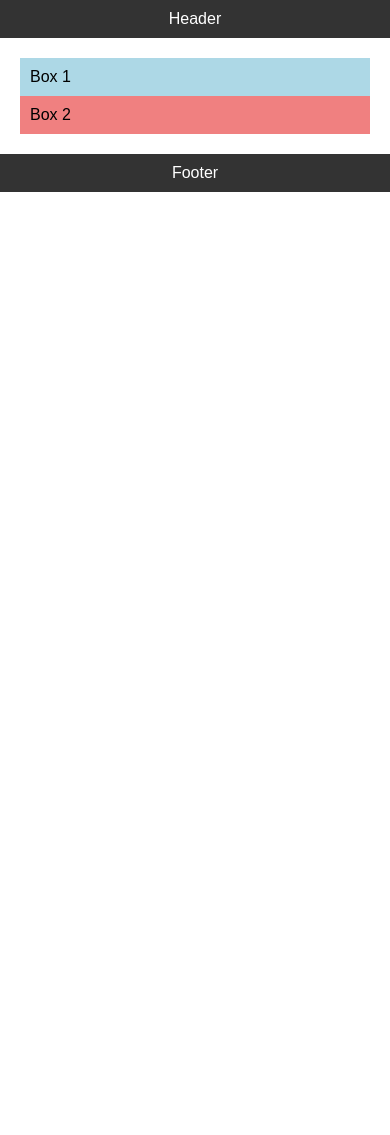
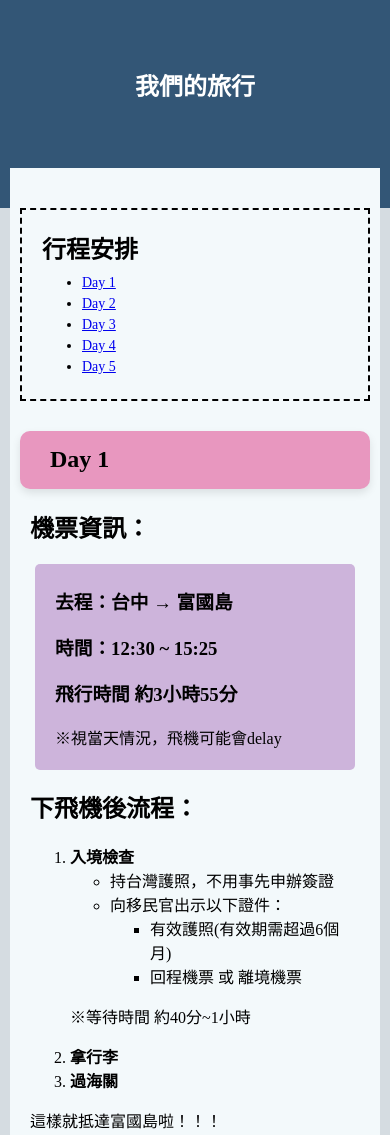
Before and after one commit to Angela0405/my-website, a plain HTML site: page index.html in a window 390 px wide. Shown: the top 1135 px of the page. Before the commit the page ends 844 px from the top, so only its background shows below. Drawn offline with Linux system fonts and the light colour scheme.

Commit message:
Add files via upload

```diff
--- a/index.html
+++ b/index.html
@@ -3,46 +3,74 @@
 <head>
     <meta charset="UTF-8">
     <meta name="viewport" content="width=device-width, initial-scale=1.0">
-    <title>Responsive Web</title>
-    <style>
-        body {
-            font-family: Arial, sans-serif;
-            margin: 0;
-            padding: 0;
-        }
-        header, footer {
-            background-color: #333;
-            color: #fff;
-            text-align: center;
-            padding: 10px 0;
-        }
-        main {
-            padding: 20px;
-        }
-        .container {
-            display: flex;
-            flex-wrap: wrap;
-        }
-        .box {
-            flex: 1 1 50%;
-            padding: 10px;
-            box-sizing: border-box;
-        }
-        @media (max-width: 768px) {
-            .box {
-                flex: 1 1 100%;
-            }
-        }
-    </style>
+    <title>富國島之旅</title>
+    <link rel="stylesheet" href="style.css">
 </head>
 <body>
-    <header>Header</header>
-    <main>
-        <div class="container">
-            <div class="box" style="background-color: lightblue;">Box 1</div>
-            <div class="box" style="background-color: lightcoral;">Box 2</div>
+    <div class="title">
+        <h1>我們的旅行</h1>
+    </div>
+    <div class="container">
+        <div class="daily">
+            <h2>行程安排</h2>
+            <ul>
+                <li><a href="#D1">Day 1</a></li>
+                <li><a href="#D2">Day 2</a></li>
+                <li><a href="#D3">Day 3</a></li>
+                <li><a href="#D4">Day 4</a></li>
+                <li><a href="#D5">Day 5</a></li>
+            </ul>
         </div>
-    </main>
-    <footer>Footer</footer>
+        <div class="content">
+            <div id="D1" class="D1">
+                <h1>Day 1</h1>
+            </div>
+            <div class="content1">
+                <h2><b>機票資訊：</b></h2>
+                <div class="content11">
+                    <h3><b>去程：台中 → 富國島</b></h3>
+                    <h3><b>時間：12:30 ~ 15:25</b></h3>
+                    <h3><b>飛行時間 約3小時55分</b></h3>
+                    <p>※視當天情況，飛機可能會delay</p>
+                </div>
+            </div>
+            <div class="content2">
+                <h2><b>下飛機後流程：</b></h2>
+                <ol>
+                    <li><b>入境檢查</b>
+                        <ul>
+                            <li>持台灣護照，不用事先申辦簽證</li>
+                            <li>向移民官出示以下證件：
+                                <ul>
+                                    <li>有效護照(有效期需超過6個月)</li>
+                                    <li>回程機票 或 離境機票</li>
+                                </ul>
+                            </li>
+                        </ul>
+                    </li>
+                    <p>※等待時間 約40分~1小時</p>
+                    <li><b>拿行李</b></li>
+                    <li><b>過海關</b></li>
+                </ol></b>
+                <p>這樣就抵達富國島啦！！！</p>
+            </div>
+
+            <div id="D2" class="D2">
+                <h1>Day 2</h1>
+            </div>
+
+            <div id="D3" class="D3">
+                <h1>Day 3</h1>
+            </div>
+
+            <div id="D4" class="D4">
+                <h1>Day 4</h1>
+            </div>
+
+            <div id="D5" class="D5">
+                <h1>Day 5</h1>
+            </div>
+        </div>
+    </div>
 </body>
 </html>
--- /dev/null
+++ b/style.css
@@ -0,0 +1,138 @@
+body{
+    background-color: #d5dce1;
+    margin: 0;
+    padding: 0;
+}
+
+.title{
+    background-color: #335676;
+    color: white;
+    height: 13em;
+    margin: 0;
+    padding: 0;
+    display: flex;
+    justify-content: center;
+    align-items: center;
+    text-align: center;
+}
+
+.title h1{
+    font-size: 50px;
+    position: relative;
+    top: -20px;
+}
+
+.container{
+    background-color: #f3f9fb;
+    margin: -40px 120px; /* 上下左右都有間隔 */
+    padding: 20px; /* 設置內邊距 */
+}
+
+.daily{
+    border: 2px dashed black;
+    margin-top: 30px;
+    margin-right: 50em;
+}
+
+.daily h2{
+    margin-left: 20px;
+}
+.daily ul{
+    margin-left: 20px;
+    font-size: 20px;
+    position: relative;
+    top: -10px;
+}
+.daily ul li {
+    margin-bottom: 5px;
+}
+
+.D1, .D2, .D3, .D4, .D5{
+    background-color: #E897BF;
+    padding-bottom: 1px;
+    border-radius: 10px; /* 圓角 */
+    box-shadow: 0 4px 8px rgba(0, 0, 0, 0.1); /* 添加陰影效果 */
+    position: relative;
+
+}
+.D1 h1, .D2 h1, .D3 h1, .D4 h1, .D5 h1{
+    font-size: 50px;
+    margin: 30px;
+    position: relative;
+    top: 15px;
+}
+
+.content1, .content2{
+    background-color: #f3f9fb;
+    /*border: 2px dashed black;*/
+    margin: 0px 30px;
+}
+.content11{
+    background-color: #cdb4db;
+    padding: 1px 0px;
+    margin: 10px 30px;
+    border-radius: 5px;
+    position: relative;
+}
+.content11 h3, .content11 p{
+    position: relative;
+    left: 15px;
+}
+
+/* 響應式設計: 當螢幕寬度小於 768px 時 */
+@media (max-width: 768px) {
+    .title h1 {
+        font-size: 30px;
+    }
+
+    .container {
+        margin: -40px 20px;
+        padding: 15px;
+    }
+
+    .daily {
+        margin-right: 0;
+    }
+
+    .daily ul {
+        font-size: 16px;
+    }
+
+    .D1 h1, .D2 h1, .D3 h1, .D4 h1, .D5 h1 {
+        font-size: 30px;
+    }
+
+    .content1, .content2 {
+        margin: 0 10px;
+    }
+
+    .content11 {
+        margin: 10px;
+        padding: 5px;
+    }
+}
+
+/* 響應式設計: 當螢幕寬度小於 480px 時 */
+@media (max-width: 480px) {
+    .title h1 {
+        font-size: 24px;
+    }
+
+    .container {
+        margin: -40px 10px;
+        padding: 10px;
+    }
+
+    .daily ul {
+        font-size: 14px;
+    }
+
+    .D1 h1, .D2 h1, .D3 h1, .D4 h1, .D5 h1 {
+        font-size: 24px;
+    }
+
+    .content11 {
+        margin: 5px;
+        padding: 5px;
+    }
+}
```
